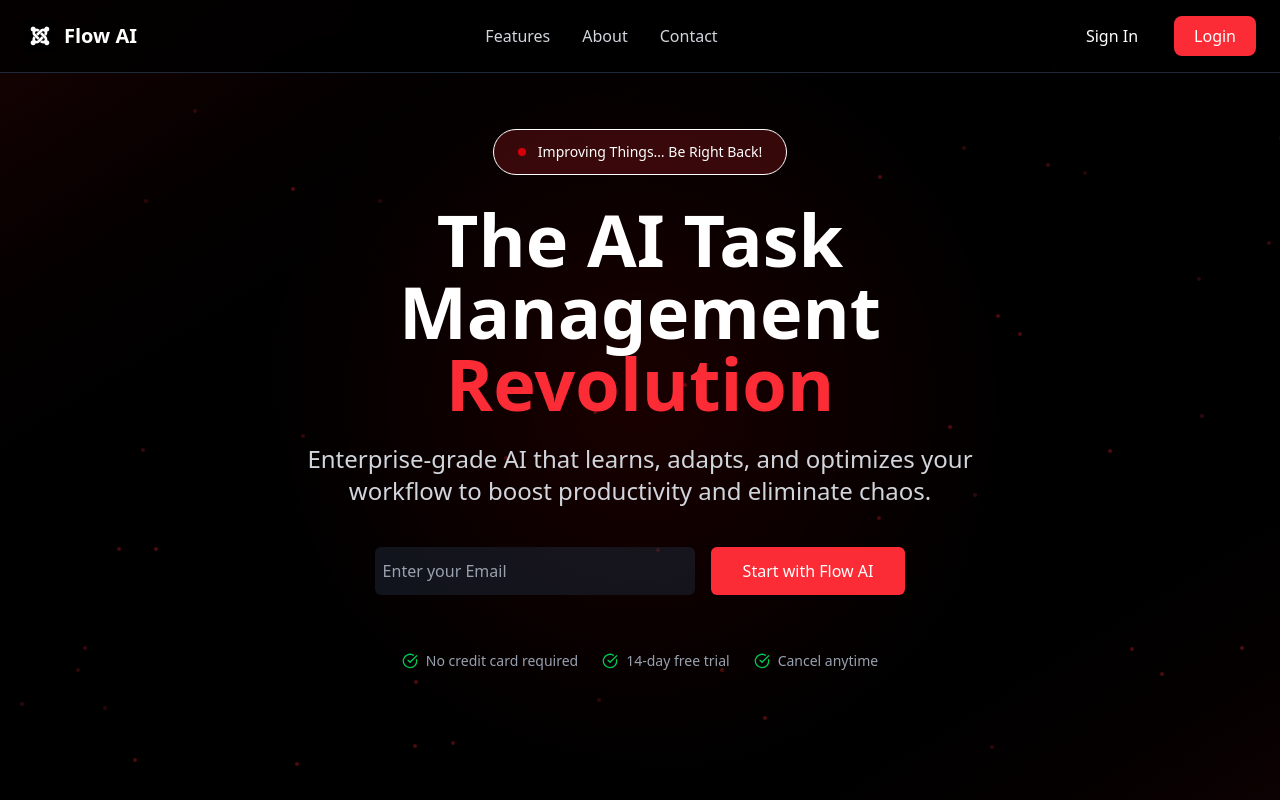
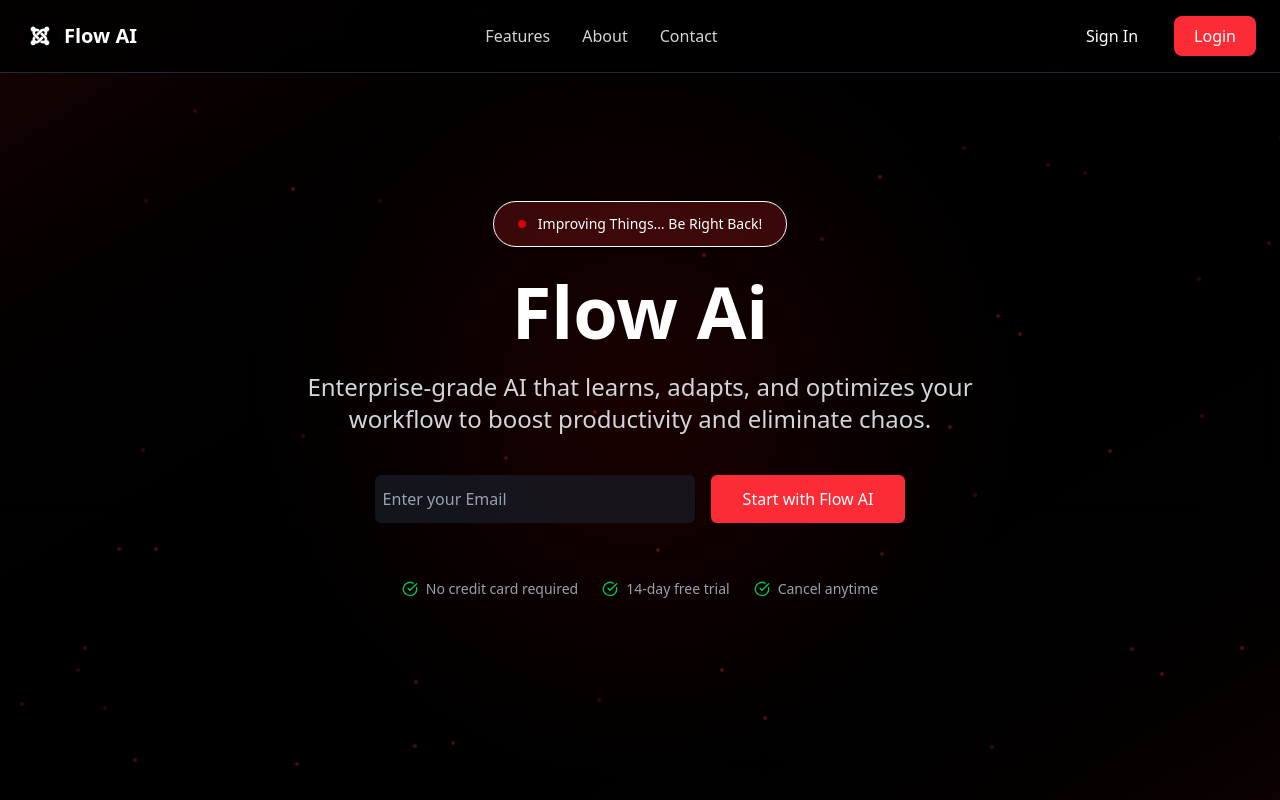
Before and after one commit to atharva-patil-23/Flow-Ai, a React (Vite) app in the folder client/: page / in a window 1280 px wide. Shown: the top 800 px of the page. Built offline with nearby package versions, Linux system fonts and the light colour scheme.

Commit message:
update LandingPage title to "Flow Ai"

```diff
--- a/client/src/pages/LandingPage.jsx
+++ b/client/src/pages/LandingPage.jsx
@@ -117,8 +117,8 @@ const LandingPage = () => {
           <h1 className={`text-5xl md:text-7xl font-bold mb-6 transition-all duration-1000 ${
             isVisible ? 'opacity-100 translate-y-0' : 'opacity-0 translate-y-10'
           }`}>
-            The AI Task Management
-            <span className="text-red-500 block">Revolution</span>
+
+            Flow Ai
           </h1>
 
           <p className={`text-xl md:text-2xl text-gray-300 mb-8 max-w-2xl mx-auto transition-all duration-1000 delay-300 ${
```
